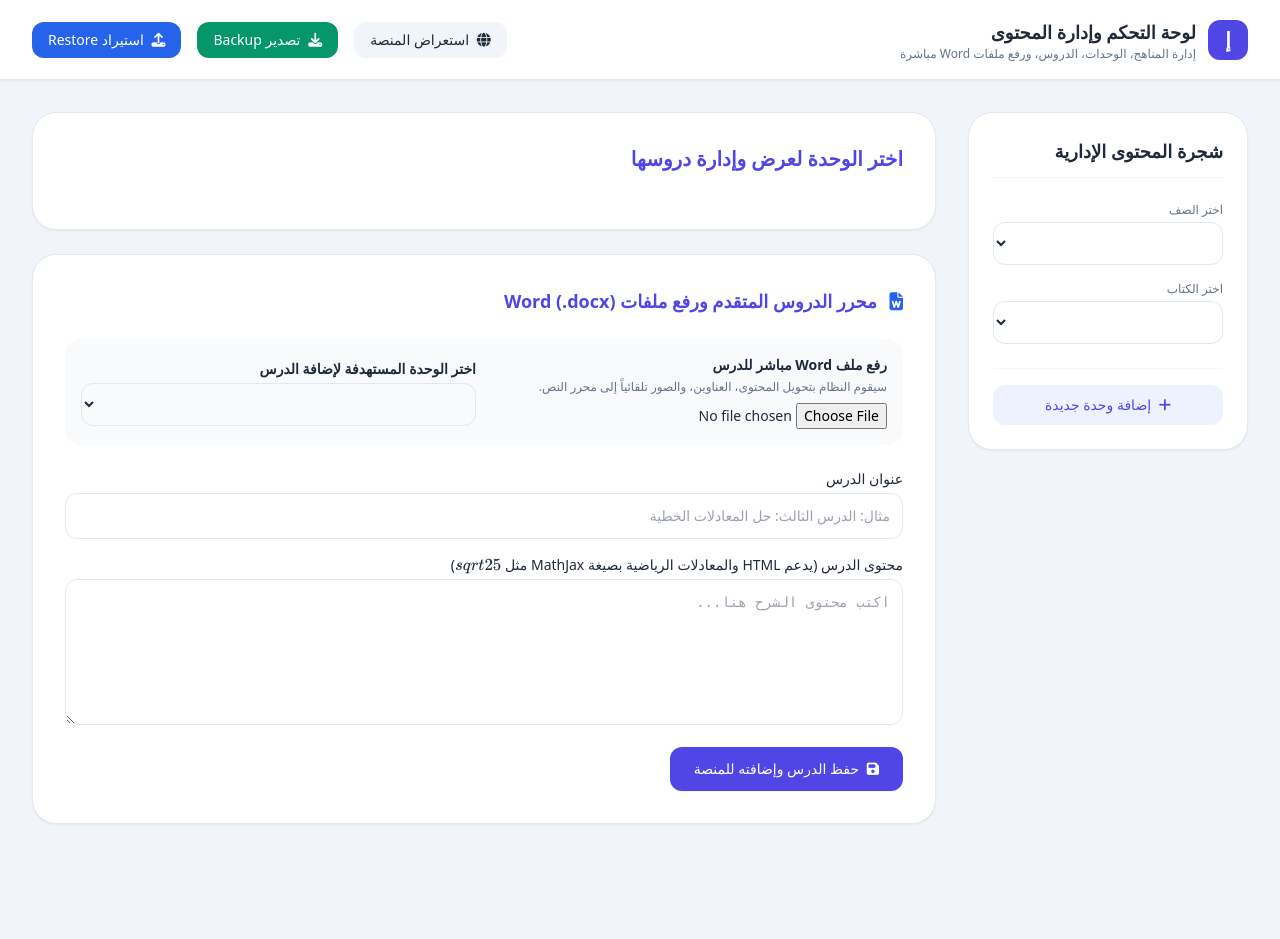
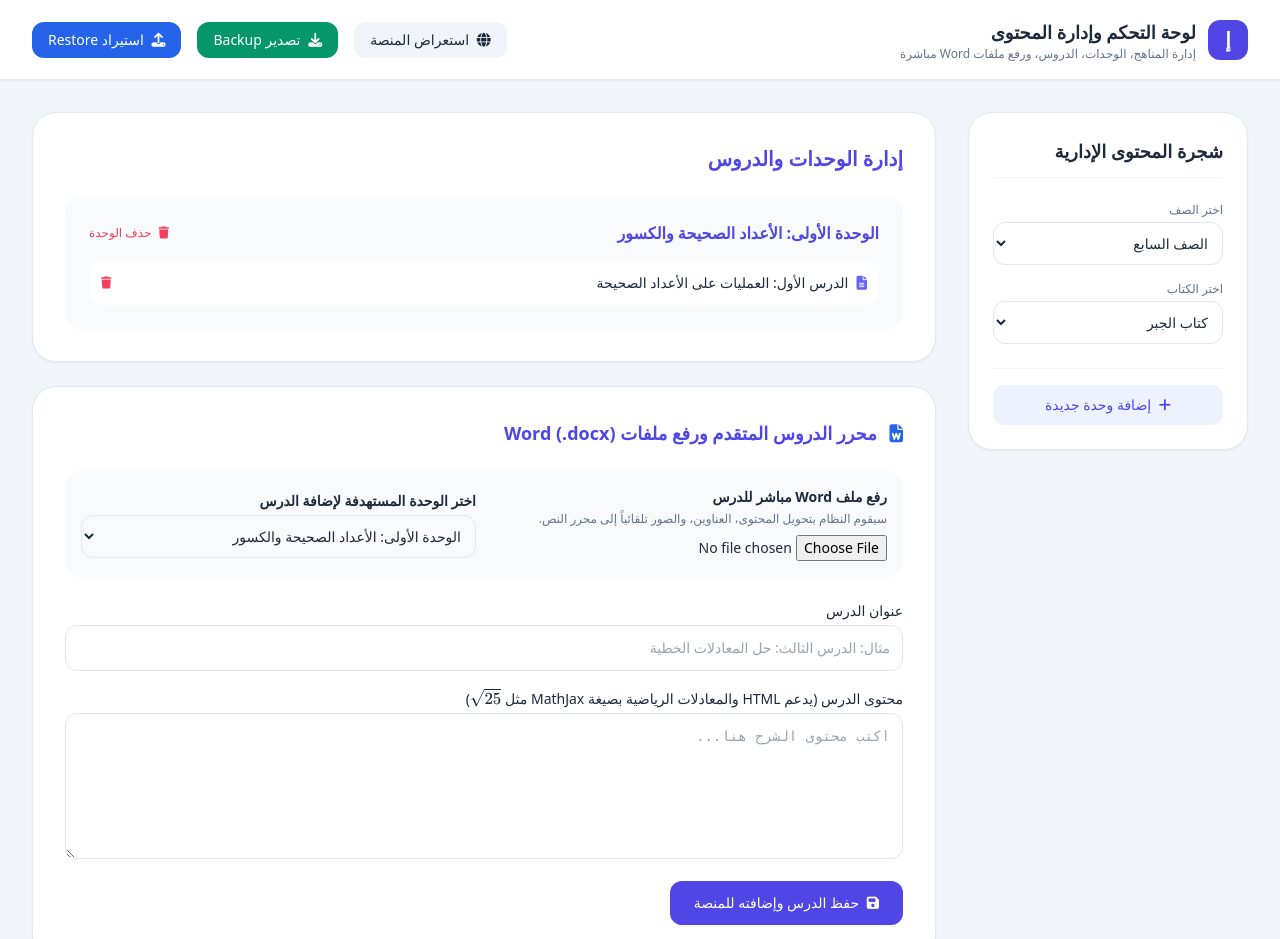
Before and after one commit to taha-math/math-platform---1975, a plain HTML site: page admin.html in a window 1280 px wide. Shown: the top 939 px of the page. Before the commit the page ends 856 px from the top, so only its background shows below. Drawn offline with nearby package versions, Linux system fonts and the light colour scheme.

Commit message:
Update Arabic text in admin.html

```diff
--- a/admin.html
+++ b/admin.html
@@ -74,7 +74,7 @@
         <div class="lg:col-span-3 space-y-6">
             <div class="bg-white dark:bg-slate-800 p-8 rounded-3xl shadow-sm border border-slate-200 dark:border-slate-700 space-y-6">
                 <div class="flex justify-between items-center">
-                    <h2 id="current-unit-title" class="text-xl font-bold text-indigo-600">اختر الوحدة لعرض وإدارة دروسها</h2>
+                    <h2 id="current-unit-title" class="text-xl font-bold text-indigo-600">إدارة الوحدات والدروس</h2>
                 </div>
                 <div id="admin-units-container" class="space-y-6">
                     <!-- Units and Lessons List -->
@@ -101,7 +101,7 @@
                         <input type="text" id="new-lesson-title" placeholder="مثال: الدرس الثالث: حل المعادلات الخطية" class="w-full p-3 rounded-xl border border-slate-200 dark:border-slate-700 bg-transparent text-sm outline-none focus:ring-2 focus:ring-indigo-500">
                     </div>
                     <div>
-                        <label class="block text-sm font-medium mb-1">محتوى الدرس (يدعم HTML والمعادلات الرياضية بصيغة MathJax مثل $\\sqrt{25}$)</label>
+                        <label class="block text-sm font-medium mb-1">محتوى الدرس (يدعم HTML والمعادلات الرياضية بصيغة MathJax مثل $\sqrt{25}$)</label>
                         <textarea id="new-lesson-content" rows="6" placeholder="اكتب محتوى الشرح هنا..." class="w-full p-3 rounded-xl border border-slate-200 dark:border-slate-700 bg-transparent text-sm outline-none focus:ring-2 focus:ring-indigo-500 font-mono"></textarea>
                     </div>
                     <button onclick="saveNewLesson()" class="bg-indigo-600 hover:bg-indigo-700 text-white px-6 py-3 rounded-xl text-sm font-medium transition shadow-sm"><i class="fa-solid fa-floppy-disk ml-1"></i> حفظ الدرس وإضافته للمنصة</button>
@@ -125,7 +125,58 @@
 
     <!-- Admin Script -->
     <script>
-        let appData = JSON.parse(localStorage.getItem('taha_math_platform_data')) || {};
+        const defaultData = {
+            grades: [
+                {
+                    id: 'g7',
+                    name: 'الصف السابع',
+                    books: [
+                        {
+                            id: 'b7_algebra',
+                            name: 'كتاب الجبر',
+                            units: [
+                                {
+                                    id: 'u7_1',
+                                    name: 'الوحدة الأولى: الأعداد الصحيحة والكسور',
+                                    lessons: [
+                                        {
+                                            id: 'l7_1_1',
+                                            title: 'الدرس الأول: العمليات على الأعداد الصحيحة',
+                                            content: `<h3>مفهوم الأعداد الصحيحة</h3><p>تعلمنا سابقاً أن مجموعة الأعداد الصحيحة تضم الأعداد الصحيحة الموجبة، الصفر، والأعداد الصحيحة السالبة.</p>`
+                                        }
+                                    ],
+                                    exercises: [],
+                                    exam: null
+                                }
+                            ]
+                        },
+                        { id: 'b7_geometry', name: 'كتاب الهندسة', units: [] }
+                    ]
+                },
+                {
+                    id: 'g8',
+                    name: 'الصف الثامن',
+                    books: [
+                        { id: 'b8_alg', name: 'كتاب الجبر', units: [] },
+                        { id: 'b8_geo', name: 'كتاب الهندسة', units: [] }
+                    ]
+                },
+                {
+                    id: 'g9',
+                    name: 'الصف التاسع',
+                    books: [
+                        { id: 'b9_alg', name: 'كتاب الجبر', units: [] },
+                        { id: 'b9_geo', name: 'كتاب الهندسة', units: [] }
+                    ]
+                }
+            ]
+        };
+
+        let appData = JSON.parse(localStorage.getItem('taha_math_platform_data'));
+        if (!appData || !appData.grades) {
+            appData = defaultData;
+            localStorage.setItem('taha_math_platform_data', JSON.stringify(appData));
+        }
 
         function initAdmin() {
             let gradeSelect = document.getElementById('admin-grade-select');
@@ -141,9 +192,11 @@
             let grade = appData.grades.find(g => g.id === gradeId);
             let bookSelect = document.getElementById('admin-book-select');
             bookSelect.innerHTML = '';
-            grade.books.forEach(b => {
-                bookSelect.innerHTML += `<option value="${b.id}">${b.name}</option>`;
-            });
+            if (grade && grade.books) {
+                grade.books.forEach(b => {
+                    bookSelect.innerHTML += `<option value="${b.id}">${b.name}</option>`;
+                });
+            }
             renderAdminUnits();
         }
 
@@ -151,7 +204,9 @@
             let gradeId = document.getElementById('admin-grade-select').value;
             let bookId = document.getElementById('admin-book-select').value;
             let grade = appData.grades.find(g => g.id === gradeId);
+            if (!grade) return;
             let book = grade.books.find(b => b.id === bookId);
+            if (!book) return;
 
             let targetSelect = document.getElementById('target-unit-select');
             targetSelect.innerHTML = '';
@@ -160,7 +215,7 @@
             container.innerHTML = '';
 
             if (!book.units || book.units.length === 0) {
-                container.innerHTML = `<p class="text-sm text-slate-500">لا توجد وحدات في هذا الكتاب حتى الآن.</p>`;
+                container.innerHTML = `<p class="text-sm text-slate-500">لا توجد وحدات في هذا الكتاب حتى الآن. استخدم زر "إضافة وحدة جديدة" بالأسفل.</p>`;
                 return;
             }
 
@@ -185,16 +240,16 @@
                         `;
                     });
                 } else {
-                    div.innerHTML += `<p class="text-xs text-slate-400">لا دروس مضافة بعد.</p>`;
+                    div.innerHTML += `<p class="text-xs text-slate-400">لا دروس مضافة بعد في هذه الوحدة.</p>`;
                 }
                 div.innerHTML += `</div>`;
                 container.appendChild(div);
             });
         }
 
-        // Add Unit Modal
         function openAddUnitModal() { document.getElementById('unit-modal').classList.remove('hidden'); }
         function closeAddUnitModal() { document.getElementById('unit-modal').classList.add('hidden'); }
+
         function confirmAddUnit() {
             let name = document.getElementById('unit-name-input').value;
             if (!name) return alert('الرجاء إدخال اسم الوحدة');
@@ -217,7 +272,6 @@
             alert('تمت إضافة الوحدة بنجاح!');
         }
 
-        // Delete Unit / Lesson
         function deleteUnit(gradeId, bookId, unitId) {
             if (!confirm('هل أنت متأكد من حذف هذه الوحدة بكامل دروسها؟')) return;
             let book = appData.grades.find(g => g.id === gradeId).books.find(b => b.id === bookId);
@@ -234,14 +288,13 @@
             renderAdminUnits();
         }
 
-        // Save New Lesson
         function saveNewLesson() {
             let unitId = document.getElementById('target-unit-select').value;
             let title = document.getElementById('new-lesson-title').value;
             let content = document.getElementById('new-lesson-content').value;
 
             if (!unitId || !title || !content) {
-                alert('الرجاء التأكد من تعبئة جميع حقول الدرس واختيار الوحدة.');
+                alert('الرجاء التأكد من تعبئة حقول عنوان ومحتوى الدرس واختيار الوحدة المستهدفة.');
                 return;
             }
 
@@ -264,7 +317,6 @@
             alert('تم حفظ وإضافة الدرس بنجاح إلى المنصة!');
         }
 
-        // Handle Word .docx Upload
         function handleDocxUpload(e) {
             let file = e.target.files[0];
             if (!file) return;
@@ -277,13 +329,12 @@
                         alert('تم استخراج محتوى ملف Word وتحويله بنجاح إلى محرر الدروس!');
                     })
                     .catch(function(err) {
-                        alert('حدث خطأ أثناء قراءة ملف Word: ' + err.message);
+                        alert('خطأ في قراءة ملف Word: ' + err.message);
                     });
             };
             reader.readAsArrayBuffer(file);
         }
 
-        // Export / Import JSON Backup
         function exportJSON() {
             let dataStr = "data:text/json;charset=utf-8," + encodeURIComponent(JSON.stringify(appData, null, 2));
             let downloadAnchor = document.createElement('a');
@@ -303,7 +354,7 @@
                     appData = JSON.parse(event.target.result);
                     localStorage.setItem('taha_math_platform_data', JSON.stringify(appData));
                     initAdmin();
-                    alert('تم استعادة البيانات والنسخة الاحتياطية بنجاح!');
+                    alert('تم استعادة البيانات بنجاح!');
                 } catch(err) {
                     alert('ملف النسخة الاحتياطية غير صالح.');
                 }
```
